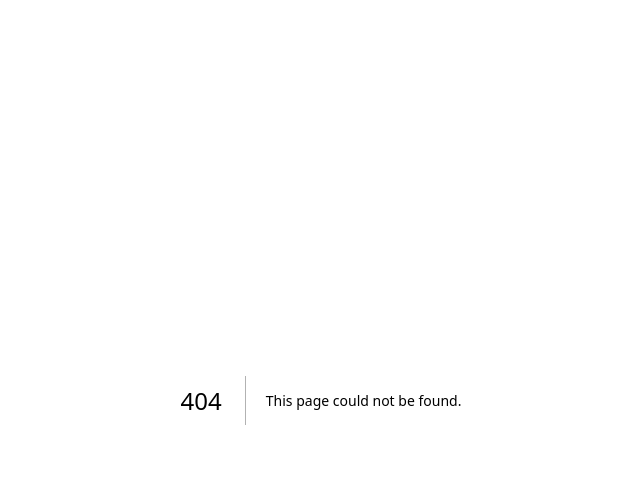
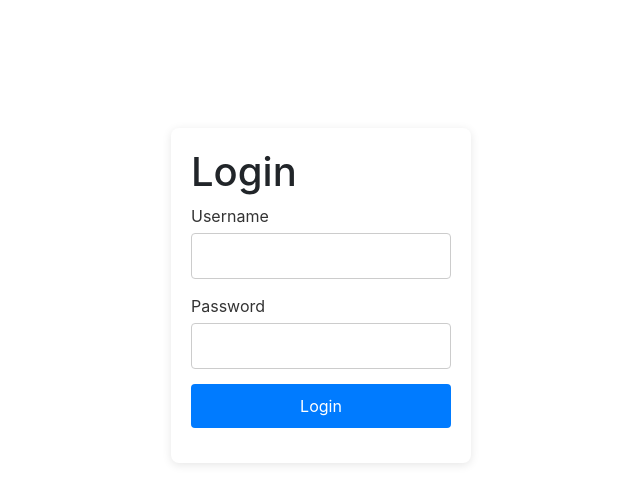
Before and after one commit to Akisargar/finance, a Next.js app: page /login in a window 1280 px wide. Before the commit this address had no page. Shown: the top 504 px of the page, without its empty margins (319-959 px from the left). Built offline with nearby package versions, Linux system fonts and the light colour scheme.

Commit message:
Added login and influencers list from json

```diff
--- a/package.json
+++ b/package.json
@@ -10,6 +10,7 @@
     "bootstrap": "^5.3.3",
     "dotenv": "^16.4.5",
     "fs-extra": "^11.2.0",
+    "jquery": "^3.7.1",
     "next": "latest",
     "openai": "^4.51.0",
     "puppeteer": "^22.12.0",
@@ -21,5 +22,9 @@
   },
   "engines": {
     "node": ">=18"
+  },
+  "devDependencies": {
+    "@types/react": "18.3.3",
+    "typescript": "5.5.2"
   }
 }
--- /dev/null
+++ b/pages/_app.js
@@ -0,0 +1,11 @@
+// pages/_app.js
+import 'bootstrap/dist/css/bootstrap.min.css';
+import '../styles/global.css';
+
+function MyApp({ Component, pageProps }) {
+  return <>
+    <Component {...pageProps} />
+  </>;
+}
+
+export default MyApp;
--- /dev/null
+++ b/pages/login.js
@@ -0,0 +1,67 @@
+import { useState,useEffect } from 'react';
+import { useRouter } from 'next/router';
+import styles from '../styles/login.module.css';
+
+export default function Login() {
+  const [username, setUsername] = useState('');
+  const [password, setPassword] = useState('');
+  const [error, setError] = useState('');
+  const router = useRouter();
+
+  useEffect(() => {
+    const isLoggedIn = sessionStorage.getItem('isAdminLoggedIn');
+    if (isLoggedIn) {
+      router.push('/');
+    }
+  }, []);
+
+  const handleSubmit = async (e) => {
+    e.preventDefault();
+
+    const response = await fetch('/users.json');
+    const users = await response.json();
+
+    const user = users.find(user => user.username === username && user.password === password);
+
+    if (user) {
+      setError('');
+      sessionStorage.setItem('isAdminLoggedIn', 'true');
+      router.push('/'); // Redirect to dashboard on successful login
+    } else {
+      setError('Invalid username or password');
+      setPassword('');
+      setUsername('');
+    }
+  };
+
+  return (
+    <div className={styles.loginContainer}>
+      <h1>Login</h1>
+      <form onSubmit={handleSubmit}>
+        <div className={styles.formGroup}>
+          <label>Username</label>
+          <input
+            type="text"
+            value={username}
+            onChange={(e) => setUsername(e.target.value)}
+            required
+          />
+        </div>
+        <div className={styles.formGroup}>
+          <label>Password</label>
+          <input
+            type="password"
+            value={password}
+            onChange={(e) => setPassword(e.target.value)}
+            required
+          />
+        </div>
+        <div className={styles.formGroup}>
+          <button type="submit">Login</button>
+        </div>
+        {error && <p style={{ color: 'red' }}>{error}</p>}
+
+      </form>
+    </div>
+  );
+}
--- a/styles/globals.css
+++ /dev/null
@@ -1,20 +0,0 @@
-.bg-body-secondary {
-  background-color: #f8f9fa;
-}
-
-.generate-text {
-  font-size: 1.25rem;
-}
-
-.bottom-text {
-  font-size: 1rem;
-}
-
-.videoResults {
-  margin-top: 1rem;
-}
-
-.videoList {
-  list-style-type: none;
-  padding: 0;
-}
--- /dev/null
+++ b/styles/login.module.css
@@ -0,0 +1,47 @@
+.loginContainer {
+    background-color: #fff;
+    padding: 20px;
+    border-radius: 8px;
+    box-shadow: 0 2px 10px rgba(0, 0, 0, 0.1);
+    width: 300px;
+    margin: 10% auto;
+  }
+  .form h2 {
+    margin-bottom: 20px;
+    font-size: 24px;
+    color: #333;
+    text-align: center;
+  }
+  .formGroup {
+    margin-bottom: 15px;
+  }
+  .formGroup label {
+    display: block;
+    margin-bottom: 5px;
+    color: #333;
+  }
+  .formGroup input {
+    width: 100%;
+    padding: 10px;
+    border: 1px solid #ccc;
+    border-radius: 4px;
+    box-sizing: border-box;
+  }
+  .formGroup button {
+    width: 100%;
+    padding: 10px;
+    background-color: #007BFF;
+    color: white;
+    border: none;
+    border-radius: 4px;
+    cursor: pointer;
+    font-size: 16px;
+  }
+  .formGroup button:hover {
+    background-color: #0056B3;
+  }
+  .errorMessage {
+    color: red;
+    font-size: 14px;
+    text-align: center;
+  }
```
Also changed, not shown: components/InfluencerCard.js (+9 -10 lines), pages/index.js (+60 -26 lines), public/influencer.json (added, +17 -0 lines), public/users.json (added, +10 -0 lines), styles/hero.module.css (added, +19 -0 lines), 1 other file (tests, documents, lock files or other folders).
